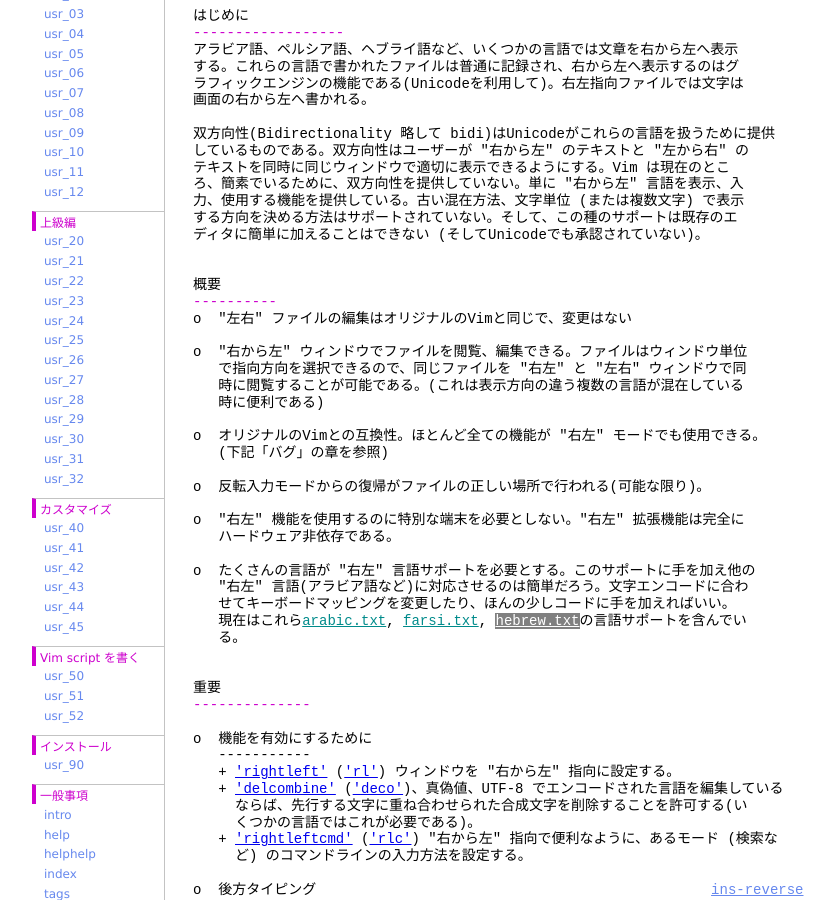
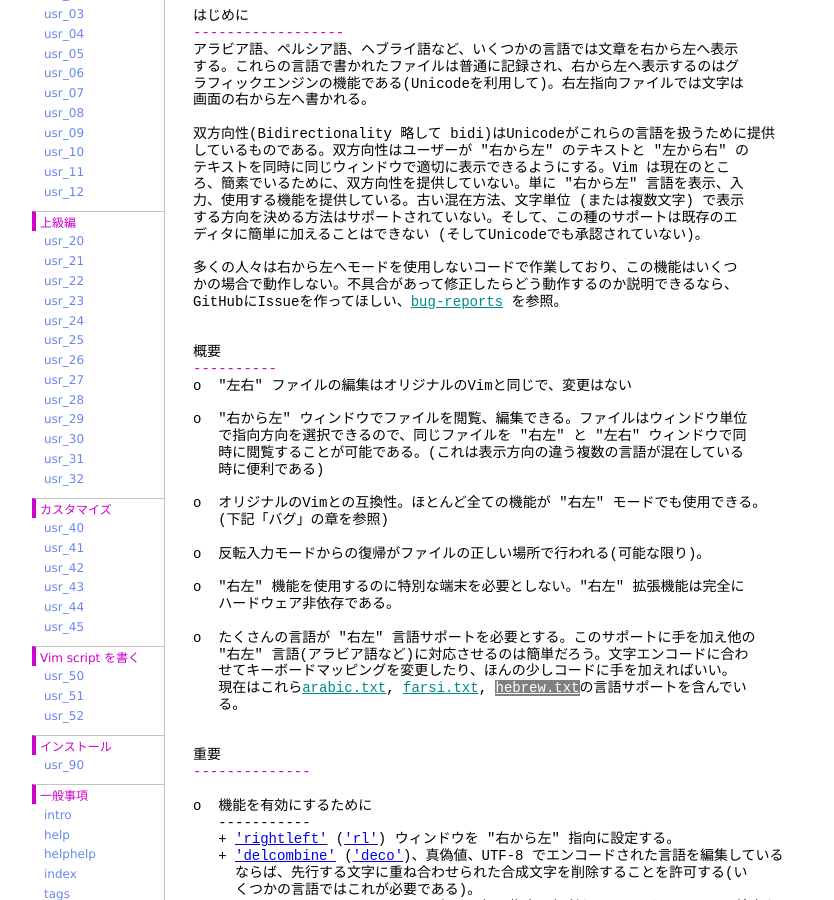
Before and after one commit to vim-jp/vimdoc-ja, a Jekyll site: the page built from rileft.html, in a window 1280 px wide and 900 px high, scrolled down 510 px. Shown: the whole window, without its empty margins (208-1042 px from the left). Built offline with Jekyll 4.4.1, drawn with Linux system fonts in a browser that asks for light colours; nearby versions of some CDN libraries; comment, search, counter and statistics services are not loaded.

Commit message:
Generated by GitHub workflow 3288979599
https://github.com/vim-jp/vimdoc-ja-working/actions/runs/3288979599

```diff
--- a/rileft.html
+++ b/rileft.html
@@ -35,6 +35,10 @@ Vimにおける &quot;右左&quot; 書きとヘブライマッピング&nbsp;&nb
 力、使用する機能を提供している。古い混在方法、文字単位 (または複数文字) で表示<br>
 する方向を決める方法はサポートされていない。そして、この種のサポートは既存のエ<br>
 ディタに簡単に加えることはできない (そしてUnicodeでも承認されていない)。<br>
+<br>
+多くの人々は右から左へモードを使用しないコードで作業しており、この機能はいくつ<br>
+かの場合で動作しない。不具合があって修正したらどう動作するのか説明できるなら、<br>
+GitHubにIssueを作ってほしい、<a class="Identifier" href="intro.html#bug-reports">bug-reports</a>&nbsp;を参照。<br>
 <br>
 <br>
 概要<br>
```
